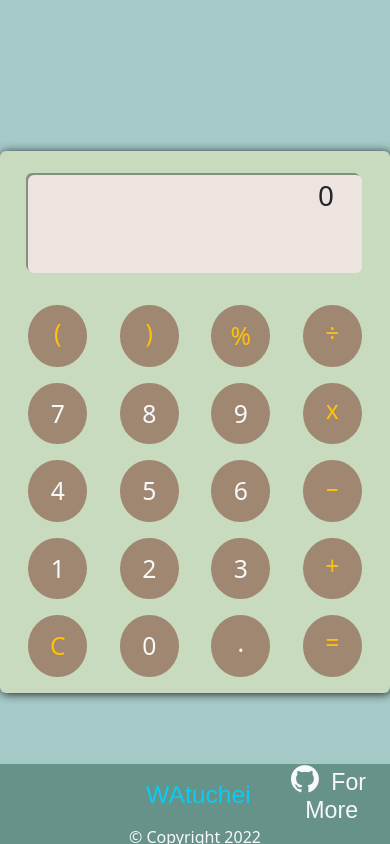
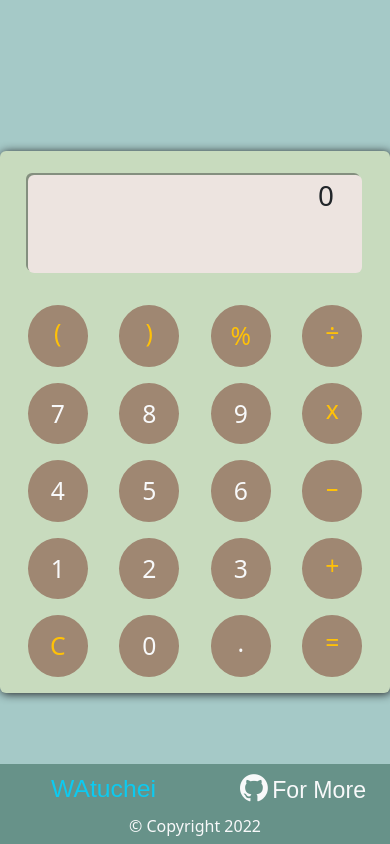
Before and after one commit to WAtuchei/WA-Calculator, a plain HTML site: page index.html in a window 390 px wide. Drawn offline with nearby package versions, Linux system fonts and the light colour scheme; a web font is replaced by a local one.

Commit message:
Debug Ver 2.9
Change links and debug responsive

```diff
--- a/index.html
+++ b/index.html
@@ -59,16 +59,16 @@
     <footer class="container-fluid fixed-bottom">
         <div class="container h-100">
             <div class="row h-100">
-                <div class="col-4"></div>
+                <div class="col-0 col-md-4"></div>
 
-                <div class="col-4 text-center my-auto">
-                    <a href="../BootstrapProject/index.html" class="col-4 h2 text-info my-auto" target="_blank">WAtuchei</a>
+                <div class="col-6 col-sm-6 col-md-4 text-center my-auto">
+                    <a href="https://github.com/WAtuchei?tab=repositories" class="col-4 h2 text-info my-auto" target="_blank">WAtuchei</a>
                 </div>
 
-                <div class="col-4 text-end my-auto">
-                    <a href="#">
+                <div class="col-6 col-sm-6 col-md-4 text-end my-auto">
+                    <a href="https://github.com/WAtuchei?tab=repositories" target="_blank">
                         <i class="h1 text-light bi bi-github"></i>
-                        <span class="h3 text-light mx-2">For More</span>
+                        <span class="h3 text-light mx-0 mx-md-2 ">For More</span>
                     </a>
                 </div>
             <!--Clear-->
--- a/main.css
+++ b/main.css
@@ -61,12 +61,12 @@ footer a {
 /*Media Query*/
 @media only screen and (max-width: 576px) {
     #KeyPad > div {
-        width: 16%;}
+        width: 16.5%;}
 }
 
 @media only screen and (min-width: 576px) and (max-width: 767px) /*sm*/ {
     #KeyPad > div {
-        width: 17%;}
+        width: 16.5%;}
 }
 
 @media only screen and (min-width: 768px) and (max-width: 991px) /*md*/ {
```
